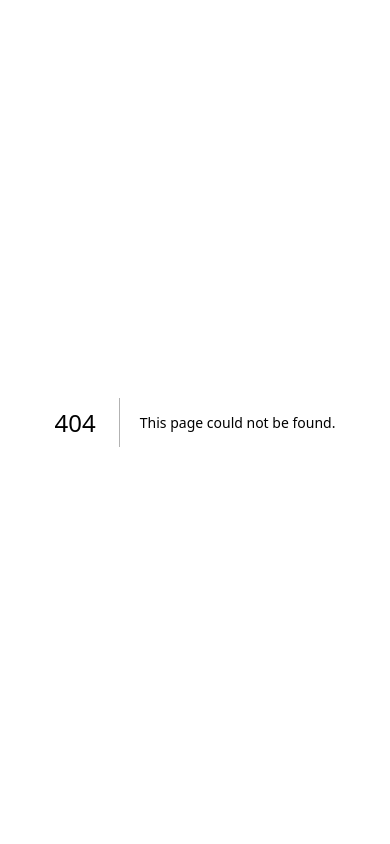
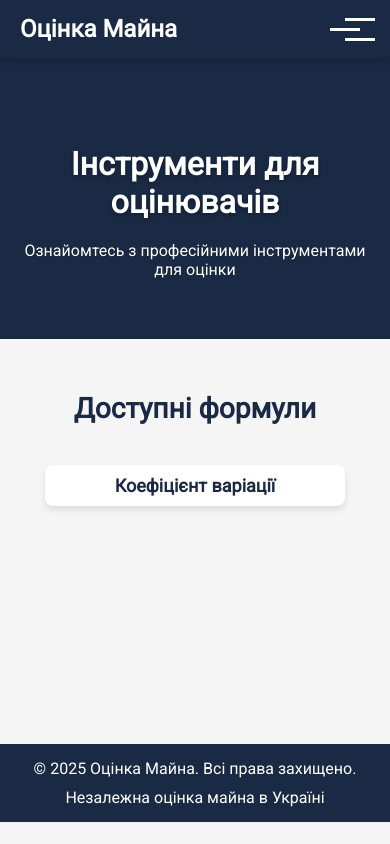
Before and after one commit to ViktorSorokin7500/worksite, a Next.js app: page /tools in a window 390 px wide. Before the commit this address had no page. Built offline with nearby package versions, Linux system fonts and the light colour scheme.

Commit message:
formulas => tools

```diff
--- a/app/(root)/formulas/page.tsx
+++ b/app/(root)/tools/page.tsx
@@ -1,13 +1,12 @@
 import Link from "next/link";
-import styles from "@/styles/modules/formulas.module.scss";
+import styles from "@/styles/modules/tools.module.scss";
 import { Metadata } from "next";
 
 export const metadata: Metadata = {
-  title: "Формули",
-  description: "Професійні формули для оцінки майна та збитків",
+  title: "Інструменти оцінювача",
+  description: "Професійні інструменти для оцінки майна та збитків",
 };
 
-// Список формул для оценщиков (можно дополнить)
 const formulas = [
   { id: "variation-coefficient", title: "Коефіцієнт варіації" },
 ];
@@ -18,19 +17,18 @@ export default function Formulas() {
       {/* Герой */}
       <section className={styles.hero}>
         <div className={styles.heroContent}>
-          <h1>Формули для оцінювачів</h1>
-          <p>Ознайомтесь з професійними формулами для оцінки</p>
+          <h1>Інструменти для оцінювачів</h1>
+          <p>Ознайомтесь з професійними інструментами для оцінки</p>
         </div>
       </section>
 
-      {/* Список формул в виде карточек */}
       <div className={styles.container}>
         <h2>Доступні формули</h2>
         <div className={styles.grid}>
           {formulas.map((formula) => (
             <Link
               key={formula.id}
-              href={`/formulas/${formula.id}`}
+              href={`/tools/${formula.id}`}
               className={styles.card}
             >
               <h3>{formula.title}</h3>
--- a/app/(root)/formulas/variation-coefficient/page.tsx
+++ b/app/(root)/tools/variation-coefficient/page.tsx
@@ -1,5 +1,5 @@
 import VariationCoefficientCalculator from "@/components/shared/VariationCoefficientCalculator";
-import styles from "@/styles/modules/formulas.module.scss";
+import styles from "@/styles/modules/tools.module.scss";
 import { Metadata } from "next";
 
 export const metadata: Metadata = {
--- a/components/shared/Header.tsx
+++ b/components/shared/Header.tsx
@@ -12,7 +12,7 @@ interface NavItemProps {
 const navItems: NavItemProps[] = [
   { name: "Головна", path: "/" },
   { name: "Оцінка", path: "/ocinka" },
-  { name: "Формули", path: "/formulas" },
+  { name: "Інстременти оцінювача", path: "/tools" },
   { name: "Контакти", path: "/contacts" },
 ];
 
--- a/components/shared/VariationCoefficientCalculator.tsx
+++ b/components/shared/VariationCoefficientCalculator.tsx
@@ -1,6 +1,6 @@
 "use client";
 import { useState } from "react";
-import styles from "@/styles/modules/formulas.module.scss";
+import styles from "@/styles/modules/tools.module.scss";
 
 export default function VariationCoefficientCalculator() {
   const [inputs, setInputs] = useState<number[]>([0, 0]);
--- a/styles/modules/header.module.scss
+++ b/styles/modules/header.module.scss
@@ -27,7 +27,7 @@
 }
 
 .burger {
-  display: none; /* Скрыт на десктопе */
+  display: none;
   background: none;
   border: none;
   cursor: pointer;
@@ -105,7 +105,7 @@
     }
   }
 
-  @media (max-width: 768px) {
+  @media (max-width: 896px) {
     position: absolute;
     top: 100%;
     left: 0;
@@ -138,13 +138,13 @@
       }
 
       &.active span {
-        border-bottom: none; /* Убираем подчёркивание на мобилке */
+        border-bottom: none;
       }
     }
   }
 }
 
-@media (max-width: 768px) {
+@media (max-width: 896px) {
   .header {
     padding: 15px 20px;
   }
@@ -154,6 +154,6 @@
   }
 
   .burger {
-    display: block; /* Показываем бургер на мобилках */
+    display: block;
   }
 }
--- a/styles/modules/home.module.scss
+++ b/styles/modules/home.module.scss
@@ -28,7 +28,7 @@
     transition: background 0.3s ease;
 
     &:hover {
-      background: adjust(#ffd700, $lightness: -10%); // Заменяем darken
+      background: adjust(#ffd700, $lightness: -10%);
     }
   }
 
@@ -122,7 +122,7 @@
       padding: 15px;
 
       .imageWrapper {
-        height: 120px; /* Меньше на мобилках */
+        height: 120px;
       }
 
       h3 {
@@ -137,7 +137,7 @@
 
   @media (max-width: 480px) {
     .grid {
-      grid-template-columns: 1fr; /* Одна колонка на маленьких экранах */
+      grid-template-columns: 1fr;
     }
   }
 }
```
Also changed, not shown: styles/modules/tools.module.scss (renamed from styles/modules/formulas.module.scss).
